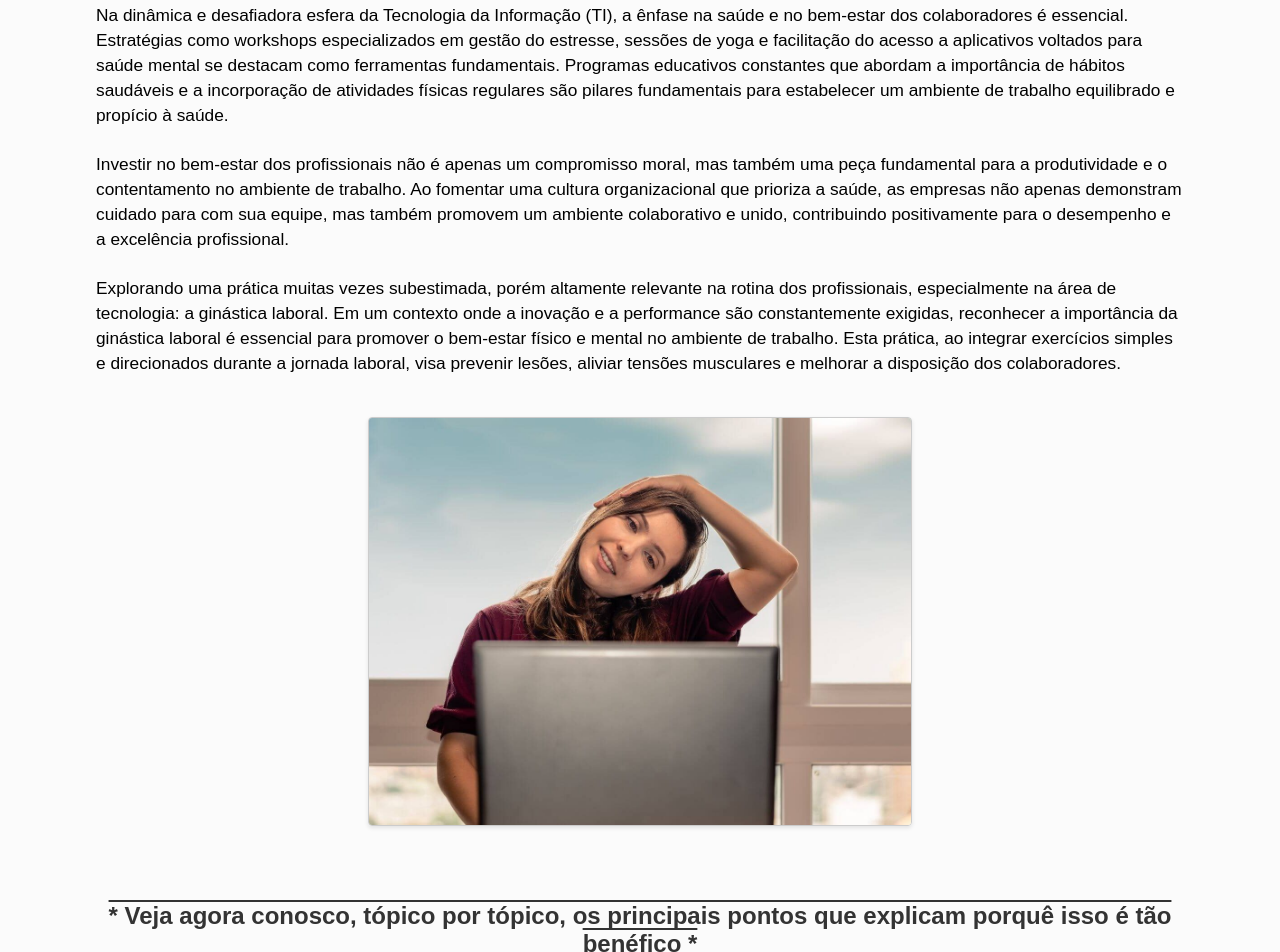
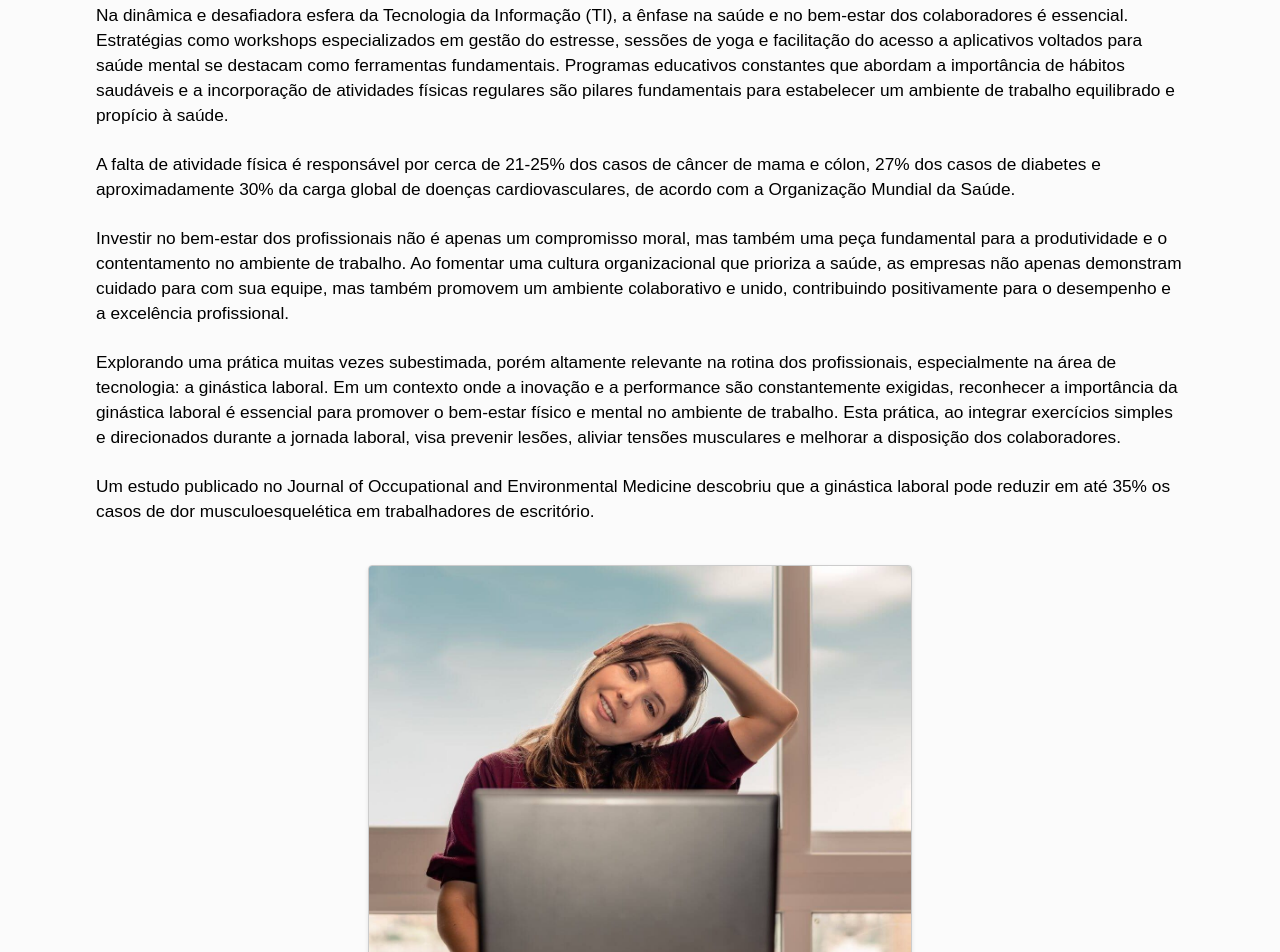
Before and after one commit to JoseRenildo/uninter-2semestre, a plain HTML site: page Extensionista - I/tema3.html in a window 1280 px wide. Shown: the part 837-1789 px from the top of the page. Drawn offline with Linux system fonts and the light colour scheme.

Commit message:
Update tema3.html

```diff
--- a/Extensionista - I/tema3.html
+++ b/Extensionista - I/tema3.html
@@ -31,9 +31,13 @@
         <div class="conteudo">
            <p>Na dinâmica e desafiadora esfera da Tecnologia da Informação (TI), a ênfase na saúde e no bem-estar dos colaboradores é essencial. Estratégias como workshops especializados em gestão do estresse, sessões de yoga e facilitação do acesso a aplicativos voltados para saúde mental se destacam como ferramentas fundamentais. Programas educativos constantes que abordam a importância de hábitos saudáveis e a incorporação de atividades físicas regulares são pilares fundamentais para estabelecer um ambiente de trabalho equilibrado e propício à saúde.</p>
 
+           <p>A falta de atividade física é responsável por cerca de 21-25% dos casos de câncer de mama e cólon, 27% dos casos de diabetes e aproximadamente 30% da carga global de doenças cardiovasculares, de acordo com a <span class="italic">Organização Mundial da Saúde</span>.</p>
+
            <p>Investir no bem-estar dos profissionais não é apenas um compromisso moral, mas também uma peça fundamental para a produtividade e o contentamento no ambiente de trabalho. Ao fomentar uma cultura organizacional que prioriza a saúde, as empresas não apenas demonstram cuidado para com sua equipe, mas também promovem um ambiente colaborativo e unido, contribuindo positivamente para o desempenho e a excelência profissional.</p>
 
            <p>Explorando uma prática muitas vezes subestimada, porém altamente relevante na rotina dos profissionais, especialmente na área de tecnologia: a ginástica laboral. Em um contexto onde a inovação e a performance são constantemente exigidas, reconhecer a importância da ginástica laboral é essencial para promover o bem-estar físico e mental no ambiente de trabalho. Esta prática, ao integrar exercícios simples e direcionados durante a jornada laboral, visa prevenir lesões, aliviar tensões musculares e melhorar a disposição dos colaboradores.</p>
+
+           <p>Um estudo publicado no <span class="italic">Journal of Occupational and Environmental Medicine</span> descobriu que a ginástica laboral pode reduzir em até 35% os casos de dor musculoesquelética em trabalhadores de escritório.</p>
 
            <img src="Imagens/ginastica-laboral.jpg" alt="ginastica laboral">
 
```
